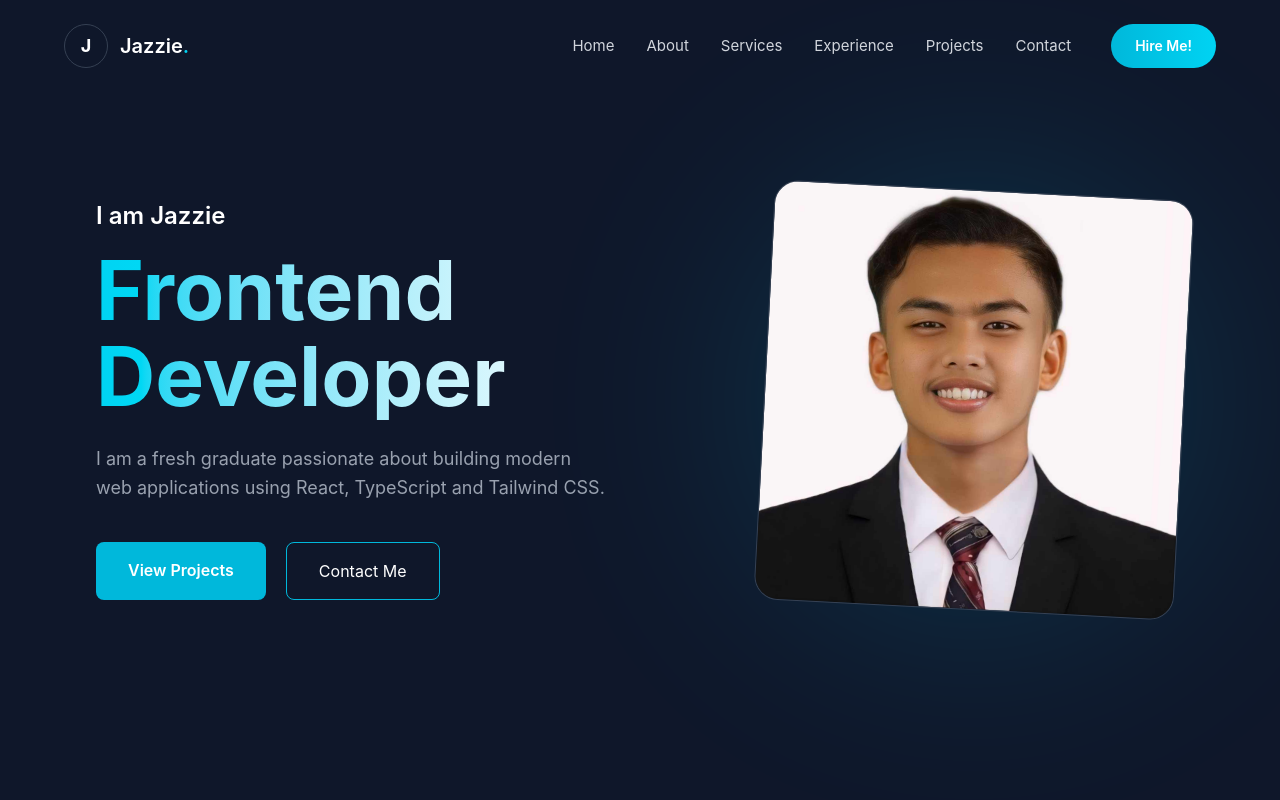
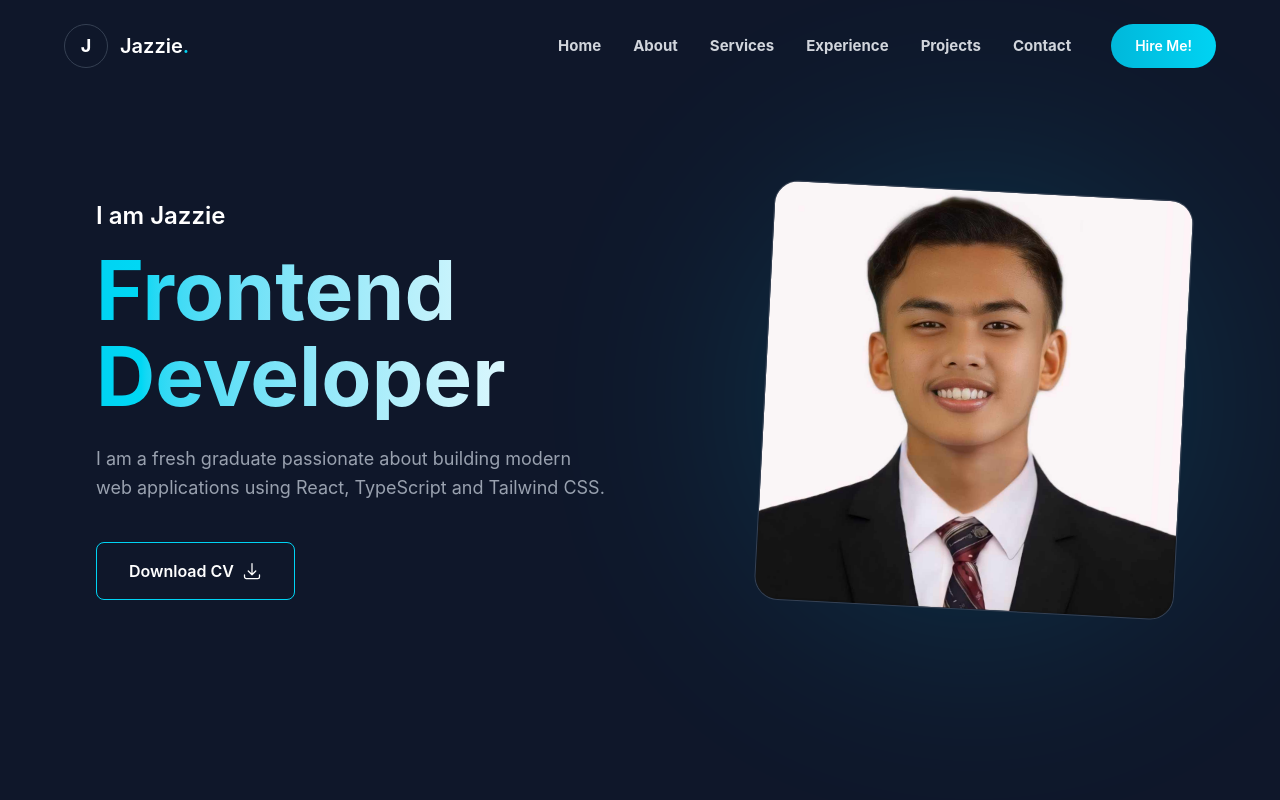
Before and after one commit to Jazzie-cmd/my-cv, a React (Vite) app: page / in a window 1280 px wide. Shown: the top 800 px of the page. Built offline with nearby package versions, Linux system fonts and the light colour scheme.

Commit message:
update navbar and download cv

```diff
--- a/src/components/Hero.tsx
+++ b/src/components/Hero.tsx
@@ -26,20 +26,28 @@
           </p>
 
           {/* BUTTONS */}
-          <div className="flex gap-5 mt-10">
+          <div className="flex gap-5 max-w-lg mt-10">
 
             <a
-              href="#projects"
-              className="bg-cyan-500 px-8 py-4 rounded-lg font-semibold hover:bg-cyan-600 transition"
+              href="/cv.pdf"
+              download
+              className="flex items-center gap-2 border border-cyan-400 px-8 py-4 rounded-lg font-semibold hover:bg-cyan-600 transition"
             >
-              View Projects
-            </a>
-
-            <a
-              href="#contact"
-              className="border border-cyan-500 px-8 py-4 rounded-lg hover:bg-cyan-500 transition"
-            >
-              Contact Me
+              Download CV
+              <svg
+                xmlns="http://www.w3.org/2000/svg"
+                fill="none"
+                viewBox="0 0 24 24"
+                strokeWidth={1.5}
+                stroke="currentColor"
+                className="w-5 h-5"
+              >
+                <path
+                  strokeLinecap="round"
+                  strokeLinejoin="round"
+                  d="M3 16.5v2.25A2.25 2.25 0 0 0 5.25 21h13.5A2.25 2.25 0 0 0 21 18.75V16.5M16.5 12 12 16.5m0 0L7.5 12m4.5 4.5V3"
+                />
+              </svg>
             </a>
 
           </div>
--- a/src/components/Navbar.tsx
+++ b/src/components/Navbar.tsx
@@ -15,8 +15,8 @@
   return (
     <nav
       className={`fixed w-full z-50 transition-all duration-300 ${scrolled
-          ? "bg-[#020617]/80 backdrop-blur-md shadow-lg"
-          : "bg-transparent"
+        ? "bg-[#020617]/80 backdrop-blur-md shadow-lg"
+        : "bg-transparent"
         }`}
     >
       <div className="max-w-[1200px] mx-auto px-6 py-6 flex items-center">
@@ -39,42 +39,42 @@
 
           <ul className="hidden md:flex items-center gap-8 text-[15px] text-gray-300">
 
-            <li><a href="#home" className="relative text-gray-300 transition
+            <li><a href="#home" className="relative font-bold text-gray-300 transition
     after:absolute after:left-0 after:-bottom-1 after:h-[2px] after:w-full
     after:bg-gradient-to-r after:from-cyan-400 after:to-white
     after:origin-left after:scale-x-0
     after:transition-transform after:duration-300
     hover:after:origin-left hover:after:scale-x-100
     focus:after:origin-right focus:after:scale-x-0">Home</a></li>
-            <li><a href="#about" className="relative text-gray-300 transition
+            <li><a href="#about" className="relative font-bold text-gray-300 transition
     after:absolute after:left-0 after:-bottom-1 after:h-[2px] after:w-full
     after:bg-gradient-to-r after:from-cyan-400 after:to-white
     after:origin-left after:scale-x-0
     after:transition-transform after:duration-300
     hover:after:origin-left hover:after:scale-x-100
     focus:after:origin-right focus:after:scale-x-0">About</a></li>
-            <li><a href="#services" className="relative text-gray-300 transition
+            <li><a href="#services" className="relative font-bold text-gray-300 transition
     after:absolute after:left-0 after:-bottom-1 after:h-[2px] after:w-full
     after:bg-gradient-to-r after:from-cyan-400 after:to-white
     after:origin-left after:scale-x-0
     after:transition-transform after:duration-300
     hover:after:origin-left hover:after:scale-x-100
     focus:after:origin-right focus:after:scale-x-0">Services</a></li>
-            <li><a href="#experience" className="relative text-gray-300 transition
+            <li><a href="#experience" className="relative font-bold text-gray-300 transition
     after:absolute after:left-0 after:-bottom-1 after:h-[2px] after:w-full
     after:bg-gradient-to-r after:from-cyan-400 after:to-white
     after:origin-left after:scale-x-0
     after:transition-transform after:duration-300
     hover:after:origin-left hover:after:scale-x-100
     focus:after:origin-right focus:after:scale-x-0">Experience</a></li>
-            <li><a href="#projects" className="relative text-gray-300 transition
+            <li><a href="#projects" className="relative font-bold text-gray-300 transition
     after:absolute after:left-0 after:-bottom-1 after:h-[2px] after:w-full
     after:bg-gradient-to-r after:from-cyan-400 after:to-white
     after:origin-left after:scale-x-0
     after:transition-transform after:duration-300
     hover:after:origin-left hover:after:scale-x-100
     focus:after:origin-right focus:after:scale-x-0">Projects</a></li>
-            <li><a href="#contact" className="relative text-gray-300 transition
+            <li><a href="#contact" className="relative font-bold text-gray-300 transition
     after:absolute after:left-0 after:-bottom-1 after:h-[2px] after:w-full
     after:bg-gradient-to-r after:from-cyan-400 after:to-white
     after:origin-left after:scale-x-0
```
